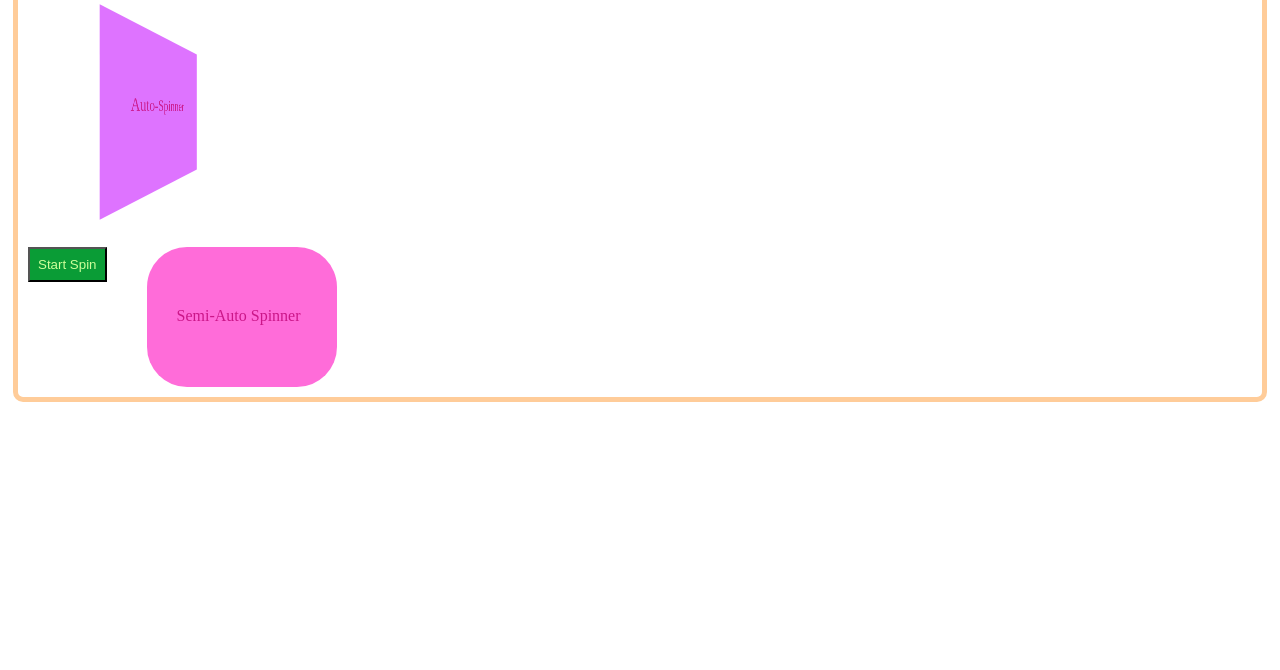
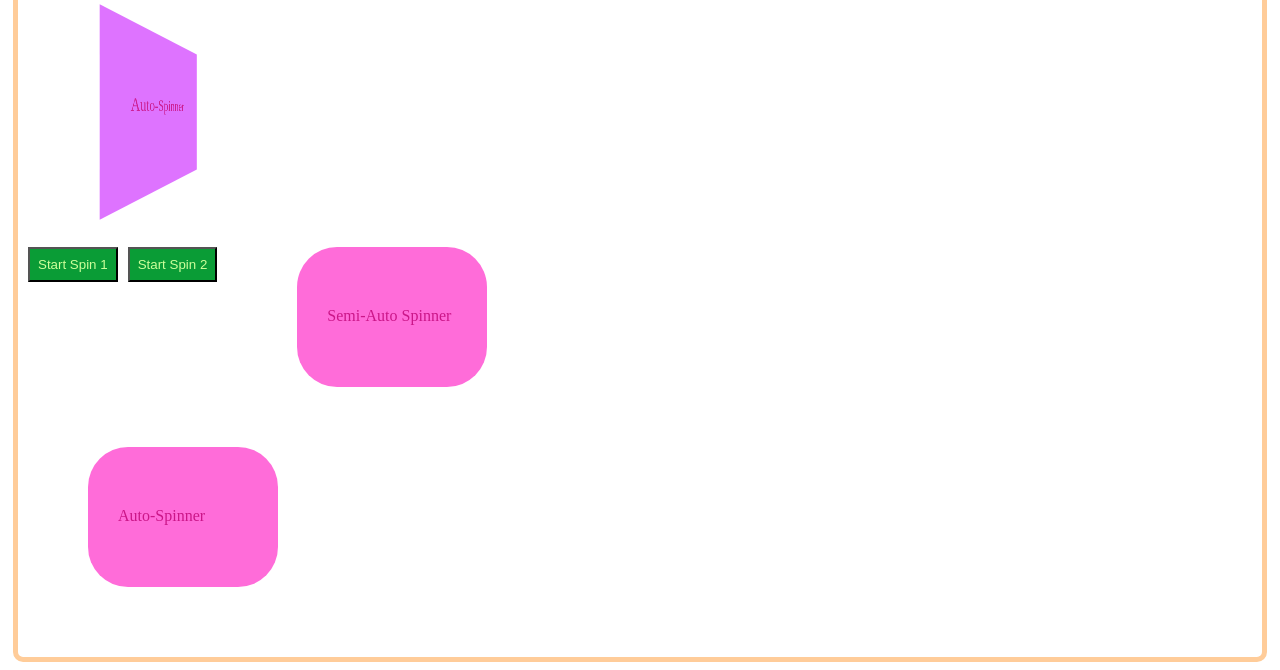
Before and after one commit to Bohman-Timothy/cit261, a PHP site: page /css-trans.html in a window 1280 px wide. Shown: the part 993-1663 px from the top of the page. Before the commit the page ends 1395 px from the top, so only its background shows below. Run offline with PHP 8.4, Linux system fonts and the light colour scheme.

Commit message:
Implemented a third spin. Enhanced the 2nd spin. Made the 2nd and 3rd spins operable with start and stop buttons.

```diff
--- a/web/css-trans.css
+++ b/web/css-trans.css
@@ -305,77 +305,150 @@ body {
 	border-radius: 40px;
 }
 
-.spin2 {
-	animation-name: spin2;
+.spin2A {
+	animation-name: spin2A;
 	animation-duration: 4s;
 	animation-timing-function: linear;
 	animation-iteration-count: infinite;
 }
 
-@keyframes spin2 {
+@keyframes spin2A {
 	0% {
 		background-color: rgb(255,108,217);
 		color: rgb(203,22,136);
-		transform: perspective(200px) rotateX(0deg);
+		transform: perspective(200px) rotateX(0deg) scale(1.5);
 	}
 	12.5% {
 		background-color: rgb(231,112,255);
 		color: rgb(203,22,136);
-		transform: perspective(200px) rotateX(45deg);
+		transform: perspective(200px) rotateX(45deg) scale(1.25);
 	}
 	25% {
 		background-color: rgb(185,126,255);
 		color: rgba(203,22,136,50%);
-		transform: perspective(200px) rotateX(90deg);
+		transform: perspective(200px) rotateX(90deg) scale(1);
 	}
 	37.5% {
 		background-color: rgb(124,16,242);
 		color: #a0a0a0;
-		transform: perspective(200px) rotateX(135deg);
+		transform: perspective(200px) rotateX(135deg) scale(0.75);
 	}
 	50% {
 		background-color: rgb(84,0,176);
 		color: #a0a0a0;
-		transform: perspective(200px) rotateX(180deg);
+		transform: perspective(200px) rotateX(180deg) scale(0.5);
 	}
 	62.5% {
 		background-color: rgb(124,16,242);
 		color: #a0a0a0;
-		transform: perspective(200px) rotateX(225deg);
+		transform: perspective(200px) rotateX(225deg) scale(0.4);
 	}
 	75% {
 		background-color: rgb(185,126,255);
 		color: #a0a0a0;
-		transform: perspective(200px) rotateX(270deg);
+		transform: perspective(200px) rotateX(270deg) scale(0.8);
 	}
 	87.5% {
 		background-color: rgb(231,112,255);
 		color: rgb(203,22,136);
-		transform: perspective(200px) rotateX(315deg);
+		transform: perspective(200px) rotateX(315deg) scale(1.2);
 	}
 	100% {
 		background-color: rgb(255,108,217);
 		color: rgb(203,22,136);
-		transform: perspective(200px) rotateX(360deg);
+		transform: perspective(200px) rotateX(360deg) scale(1.5);
 	}
 }
 
-#spinBtns {
+.spin2B {
+	animation-name: spin2B;
+	animation-duration: 3s;
+	animation-timing-function: linear;
+	animation-iteration-count: infinite;
+}
+
+@keyframes spin2B {
+	0% {
+		background-color: rgb(255,108,217);
+		color: rgb(203,22,136);
+		transform: perspective(400px) rotateY(0deg) translate(120px) rotate(0deg);
+	}
+	12.5% {
+		background-color: rgb(231,112,255);
+		color: rgb(203,22,136);
+		transform: perspective(400px) rotateY(45deg) translate(120px) rotate(45deg);
+	}
+	25% {
+		background-color: rgb(185,126,255);
+		color: rgba(203,22,136,50%);
+		transform: perspective(400px) rotateY(90deg) translate(120px) rotate(90deg);
+	}
+	37.5% {
+		background-color: rgb(124,16,242);
+		color: #a0a0a0;
+		transform: perspective(400px) rotateY(135deg) translate(120px) rotate(135deg);
+	}
+	50% {
+		background-color: rgb(84,0,176);
+		color: #a0a0a0;
+		transform: perspective(400px) rotateY(180deg) translate(120px) rotate(180deg);
+	}
+	62.5% {
+		background-color: rgb(124,16,242);
+		color: #a0a0a0;
+		transform: perspective(400px) rotateY(225deg) translate(120px)
+		rotate(225deg);
+	}
+	75% {
+		background-color: rgb(185,126,255);
+		color: #a0a0a0;
+		transform: perspective(400px) rotateY(270deg) translate(120px) rotate(270deg);
+	}
+	87.5% {
+		background-color: rgb(231,112,255);
+		color: rgb(203,22,136);
+		transform: perspective(400px) rotateY(315deg) translate(120px) rotate(315deg);
+	}
+	100% {
+		background-color: rgb(255,108,217);
+		color: rgb(203,22,136);
+		transform: perspective(400px) rotateY(360deg) translate(120px) rotate(360deg);
+	}
+}
+
+.pinkSpinBox3 {
+	height: 40px;
+	width: 130px;
+	background-color: rgb(255,108,217);
+	color: rgb(203,22,136);
+	padding-top: 60px;
+	padding-left: 30px;
+	padding-right: 30px;
+	padding-bottom: 40px;
+	border-radius: 40px;
+}
+
+#spinBtns2A {
 	float: left;
-	margin-right: 40px;
+	margin-right: 10px;
+}
+
+#spinBtns2B {
+	float: left;
+	margin-right: 80px;
 }
 
 #pinkSpinBox2 {
 	float: left;
 }
 
-#startSpin {
+.startSpin {
 	background-color: rgb(10,156,54);
 	color: rgb(206,255,155);
 	padding: 8px;
 }
 
-#stopSpin {
+.stopSpin {
 	background-color: rgb(134,0,60);
 	color: rgb(255,202,206);
 	padding: 8px;
--- a/web/css-trans.html
+++ b/web/css-trans.html
@@ -51,28 +51,56 @@ Rainbow<br/>Progress
 <div class="marginSpace">
   <div id="pinkSpinBox1" class="pinkSpinBox1 spin1">Auto-Spinner</div>
 </div>
-  <div id="spinBtns">
-    <button id="startSpin" onclick="startSpin();">Start Spin</button>
-    <button id="stopSpin" class="displayNone" onclick="stopSpin();">Stop Spin</button>
-  </div>
+<div id="spinBtns2A">
+  <button id="startSpin2A" class="startSpin" onclick="startSpin2A();">Start Spin 1</button>
+  <button id="stopSpin2A" class="stopSpin displayNone" onclick="stopSpin2A();">Stop Spin 1</button>
+</div>
+<div id="spinBtns2B">
+  <button id="startSpin2B" class="startSpin" onclick="startSpin2B();">Start Spin 2</button>
+  <button id="stopSpin2B" class="stopSpin displayNone" onclick="stopSpin2B();">Stop Spin 2</button>
+</div>
 <div class="marginSpace">
   <div id="pinkSpinBox2" class="pinkSpinBox2">Semi-Auto Spinner</div>
 </div>
 <div class="clrFloats"></div>
+<div class="marginSpace">
+  <div id="pinkSpinBox3" class="pinkSpinBox3">Auto-Spinner</div>
+</div>
+<div class="clrFloats"></div>
 
 <script>
-function startSpin() {
+function startSpin2A() {
   var pinkSpinBox2 = document.getElementById("pinkSpinBox2");
-  pinkSpinBox2.classList.add("spin2");
-  document.getElementById("startSpin").classList.add("displayNone");
-  document.getElementById("stopSpin").classList.remove("displayNone");
+  pinkSpinBox2.classList.add("spin2A");
+  pinkSpinBox2.classList.remove("spin2B");
+  document.getElementById("startSpin2A").classList.add("displayNone");
+  document.getElementById("stopSpin2A").classList.remove("displayNone");
+  document.getElementById("stopSpin2B").classList.add("displayNone");
+  document.getElementById("startSpin2B").classList.remove("displayNone");
 }
 
-function stopSpin() {
+function stopSpin2A() {
   var pinkSpinBox2 = document.getElementById("pinkSpinBox2");
-  pinkSpinBox2.classList.remove("spin2");
-  document.getElementById("stopSpin").classList.add("displayNone");
-  document.getElementById("startSpin").classList.remove("displayNone");
+  pinkSpinBox2.classList.remove("spin2A");
+  document.getElementById("stopSpin2A").classList.add("displayNone");
+  document.getElementById("startSpin2A").classList.remove("displayNone");
+}
+
+function startSpin2B() {
+  var pinkSpinBox2 = document.getElementById("pinkSpinBox2");
+  pinkSpinBox2.classList.add("spin2B");
+  pinkSpinBox2.classList.remove("spin2A");
+  document.getElementById("startSpin2B").classList.add("displayNone");
+  document.getElementById("stopSpin2B").classList.remove("displayNone");
+  document.getElementById("stopSpin2A").classList.add("displayNone");
+  document.getElementById("startSpin2A").classList.remove("displayNone");
+}
+
+function stopSpin2B() {
+  var pinkSpinBox2 = document.getElementById("pinkSpinBox2");
+  pinkSpinBox2.classList.remove("spin2B");
+  document.getElementById("stopSpin2B").classList.add("displayNone");
+  document.getElementById("startSpin2B").classList.remove("displayNone");
 }
 
 const progressBarMaxWidth = "600px";
```
